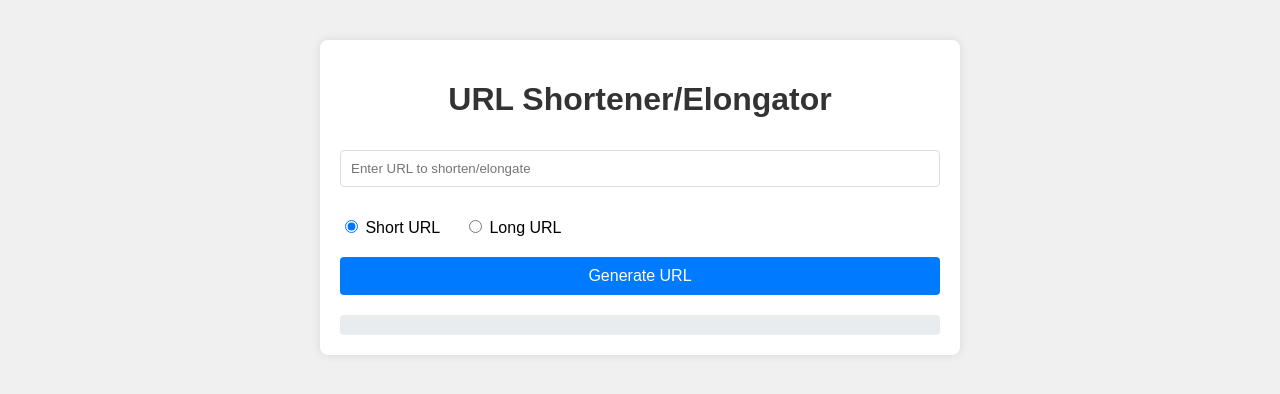
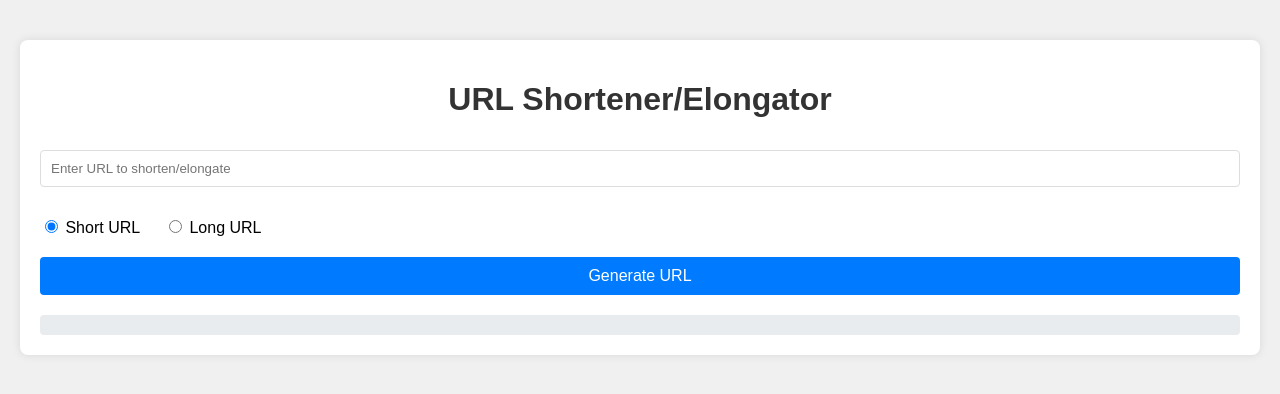
Before and after one commit to SUB0PT1MAL/urgly, a Flask app: page / in a window 1280 px wide. Shown: the top 394 px of the page. Run offline with Flask 3, Linux system fonts and the light colour scheme.

Commit message:
Update styles.css

```diff
--- a/static/styles.css
+++ b/static/styles.css
@@ -6,7 +6,7 @@ body {
 }
 
 .container {
-    max-width: 600px;
+    max-width: 1200px;
     margin: 40px auto;
     padding: 20px;
     background-color: white;
```
